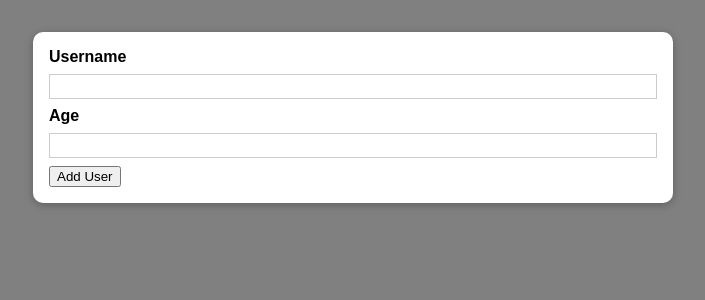
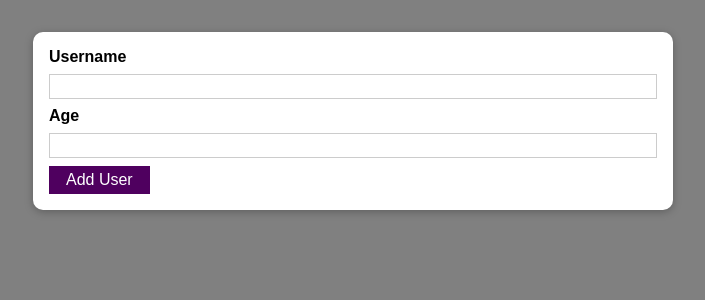
Before and after one commit to ThanushSiva/react-practice-project-user, a React (Create React App) app: page / in a window 1280 px wide. Shown: the top 300 px of the page, without its empty margins (287-992 px from the left). Built offline with nearby package versions, Linux system fonts and the light colour scheme.

Commit message:
reusable button

```diff
--- /dev/null
+++ b/src/components/UI/Button.css
@@ -0,0 +1,18 @@
+.button {
+    font: inherit;
+    border: 1px solid #4f005f;
+    background: #4f005f;
+    color: white;
+    padding: 0.25rem 1rem;
+    cursor: pointer;
+}
+
+.button:hover,
+.button:active {
+    background: #741188;
+    border-color: #741188;
+}
+
+.button:focus {
+    outline: none;
+}
--- /dev/null
+++ b/src/components/UI/Button.js
@@ -0,0 +1,7 @@
+import './Button.css'
+
+const Button = props => {
+    return <button className="button" type={props.type || "button"} onClick={props.onClick}>{props.children}</button>;
+}
+
+export default Button;
--- a/src/components/Users/AddUser.js
+++ b/src/components/Users/AddUser.js
@@ -1,6 +1,7 @@
 import { useState } from 'react'
 import Card from '../UI/Card'
 import './AddUser.css'
+import Button from '../UI/Button'
 
 const AddUser = props => {
 
@@ -33,7 +34,7 @@
                 <input id="username" type="text" value={userName} onChange={addUserName} />
                 <label htmlFor="age">Age</label>
                 <input id="age" type="number" value={age} onChange={addAge} />
-                <button type="submit">Add User</button>
+                <Button type="submit">Add User</Button>
             </form>
         </Card>
     );
```
